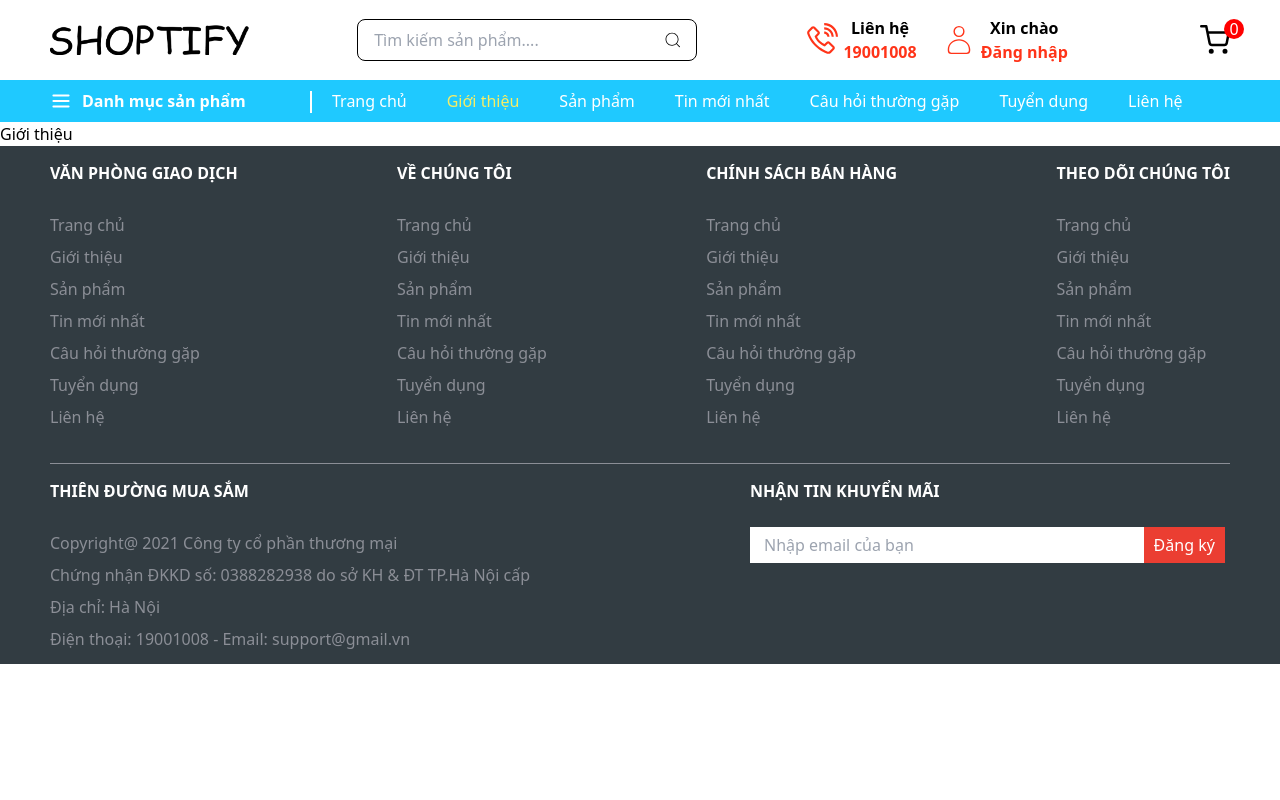
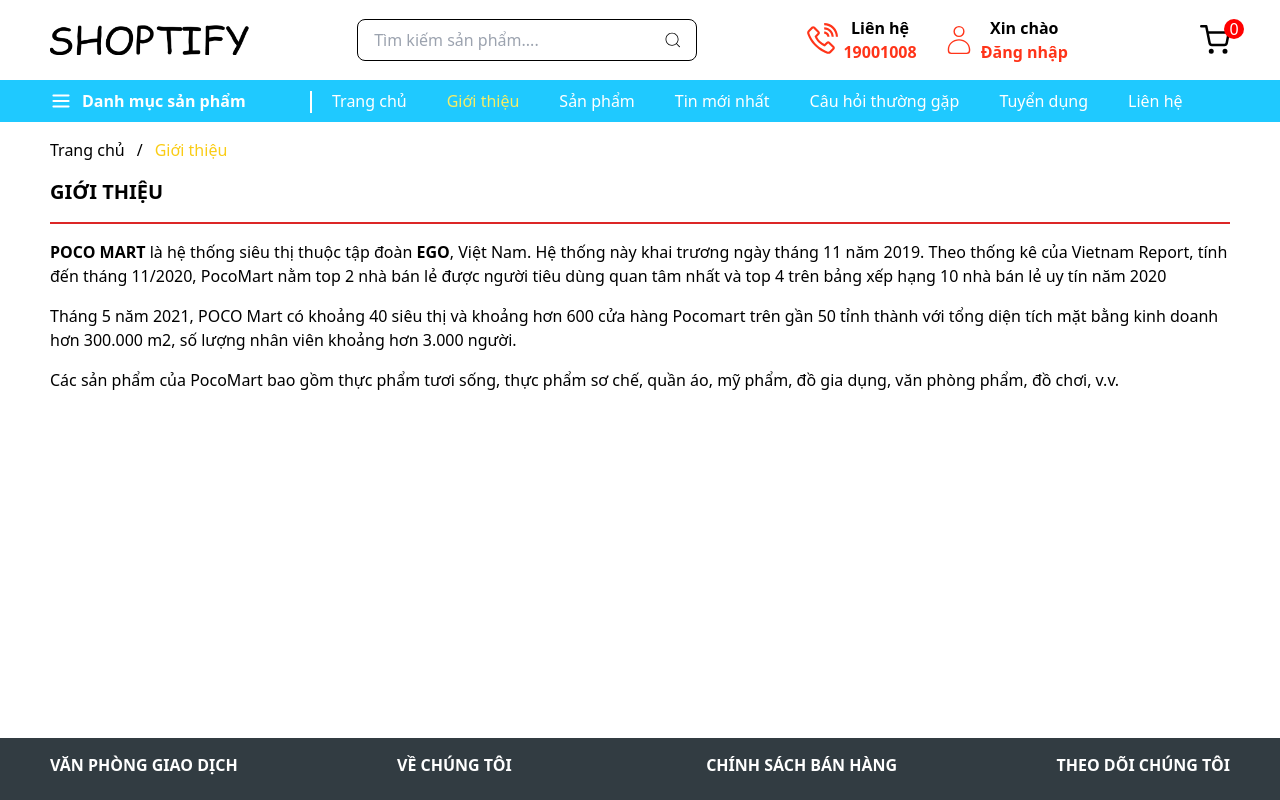
Before and after one commit to mhung24/shopdemo, a React (Vite) app: page /gioi-thieu in a window 1280 px wide. Shown: the top 800 px of the page. Built offline with nearby package versions, Linux system fonts and the light colour scheme.

Commit message:
update code

```diff
--- a/package.json
+++ b/package.json
@@ -24,7 +24,8 @@
     "react-dom": "^18.3.1",
     "react-icons": "^5.2.1",
     "react-redux": "^9.1.2",
-    "react-router-dom": "^6.24.0"
+    "react-router-dom": "^6.24.0",
+    "react-scroll-to-top": "^3.0.0"
   },
   "devDependencies": {
     "@types/react": "^18.3.3",
--- a/src/App.jsx
+++ b/src/App.jsx
@@ -2,6 +2,9 @@
 import { Header } from "./components/Header/Header";
 import { Home } from "./components/Home/Home";
 import { Footer } from "./components/Footer/Footer";
+import { Introduce } from "./components/Introduce/Introduce";
+import ScrollToTop from "react-scroll-to-top";
+import { useEffect } from "react";
 
 function App() {
   const list = [
@@ -9,10 +12,10 @@
     //   to: "/",
     //   title: <Home />,
     // },
-    {
-      to: "gioi-thieu",
-      title: "Giới thiệu",
-    },
+    // {
+    //   to: "gioi-thieu",
+    //   title: "Giới thiệu",
+    // },
     {
       to: "san-pham",
       title: "Sản phẩm",
@@ -40,7 +43,7 @@
     <Routes>
       <Route path="" element={<Header />}>
         <Route path="/shopdemo" element={<Home />} />
-
+        <Route path="/gioi-thieu" element={<Introduce />} />
         {list.map((item, index) => (
           <Route path={item.to} key={index} element={<h1>{item.title}</h1>} />
         ))}
--- a/src/components/Footer/Footer.jsx
+++ b/src/components/Footer/Footer.jsx
@@ -23,7 +23,7 @@
 
 const list = [
   {
-    to: "/",
+    to: "/shopdemo",
     title: "Trang chủ",
   },
   {
--- a/src/components/Header/Header.jsx
+++ b/src/components/Header/Header.jsx
@@ -104,7 +104,9 @@
 
       <Menu />
 
-      <Outlet />
+      <div className="content">
+        <Outlet />
+      </div>
 
       <div className="footer">
         <Footer />
--- a/src/components/Home/Home.css
+++ b/src/components/Home/Home.css
@@ -1,6 +1,7 @@
 .content {
   width: 1180px;
   margin: 0 auto;
+  min-height: 600px;
 }
 
 .footer {
--- a/src/components/Home/Home.jsx
+++ b/src/components/Home/Home.jsx
@@ -15,6 +15,9 @@
 import { TechnologyProduct } from "../Product/TechnologyProduct/TechnologyProduct";
 
 export const Home = () => {
+  useEffect(() => {
+    window.scroll(0, 0);
+  });
   const dispatch = useDispatch();
   const loadData = async () => {
     const res = await ApiService.Api();
@@ -64,10 +67,10 @@
     loadDataSuggest();
   }, []);
   return (
-    <div className="content">
+    <>
       <Banner />
       <TrendingProduct onChoosenData={loadDataTrend} />
       <TechnologyProduct />
-    </div>
+    </>
   );
 };
--- /dev/null
+++ b/src/components/Introduce/Intro.css
@@ -0,0 +1,3 @@
+.intro_back:hover {
+  color: #ffb416;
+}
--- /dev/null
+++ b/src/components/Introduce/Introduce.jsx
@@ -0,0 +1,42 @@
+import React, { useEffect } from "react";
+import { NavLink } from "react-router-dom";
+import "./Intro.css";
+
+export const Introduce = () => {
+  useEffect(() => {
+    setTimeout(() => {
+      window.scroll(0, 0);
+    }, 2);
+  });
+
+  return (
+    <div className="intro">
+      <div className="flex mt-4 mb-4">
+        <NavLink className={"mr-3 intro_back"} to={"/shopdemo"}>
+          Trang chủ
+        </NavLink>
+        /<p className="ml-3 text-yellow-400">Giới thiệu</p>
+      </div>
+      <div className="border-solid border-b-2 border-red-600 pb-4">
+        <h1 className="text-xl font-semibold">GIỚI THIỆU</h1>
+      </div>
+      <p className="mt-4 text-base">
+        <span className="font-semibold">POCO MART</span> là hệ thống siêu thị
+        thuộc tập đoàn <span className="font-semibold">EGO</span>, Việt Nam. Hệ
+        thống này khai trương ngày tháng 11 năm 2019. Theo thống kê của Vietnam
+        Report, tính đến tháng 11/2020, PocoMart nằm top 2 nhà bán lẻ được người
+        tiêu dùng quan tâm nhất và top 4 trên bảng xếp hạng 10 nhà bán lẻ uy tín
+        năm 2020
+      </p>
+      <p className="mt-4 text-base">
+        Tháng 5 năm 2021, POCO Mart có khoảng 40 siêu thị và khoảng hơn 600 cửa
+        hàng Pocomart trên gần 50 tỉnh thành với tổng diện tích mặt bằng kinh
+        doanh hơn 300.000 m2, số lượng nhân viên khoảng hơn 3.000 người.
+      </p>
+      <p className="mt-4 text-base">
+        Các sản phẩm của PocoMart bao gồm thực phẩm tươi sống, thực phẩm sơ chế,
+        quần áo, mỹ phẩm, đồ gia dụng, văn phòng phẩm, đồ chơi, v.v.
+      </p>
+    </div>
+  );
+};
--- a/src/components/Menu/Menu.jsx
+++ b/src/components/Menu/Menu.jsx
@@ -1,4 +1,4 @@
-import React from "react";
+import React, { useState } from "react";
 import "./Menu.css";
 
 import { PiListBold } from "react-icons/pi";
```
Also changed, not shown: 1 other file (tests, documents, lock files or other folders).
